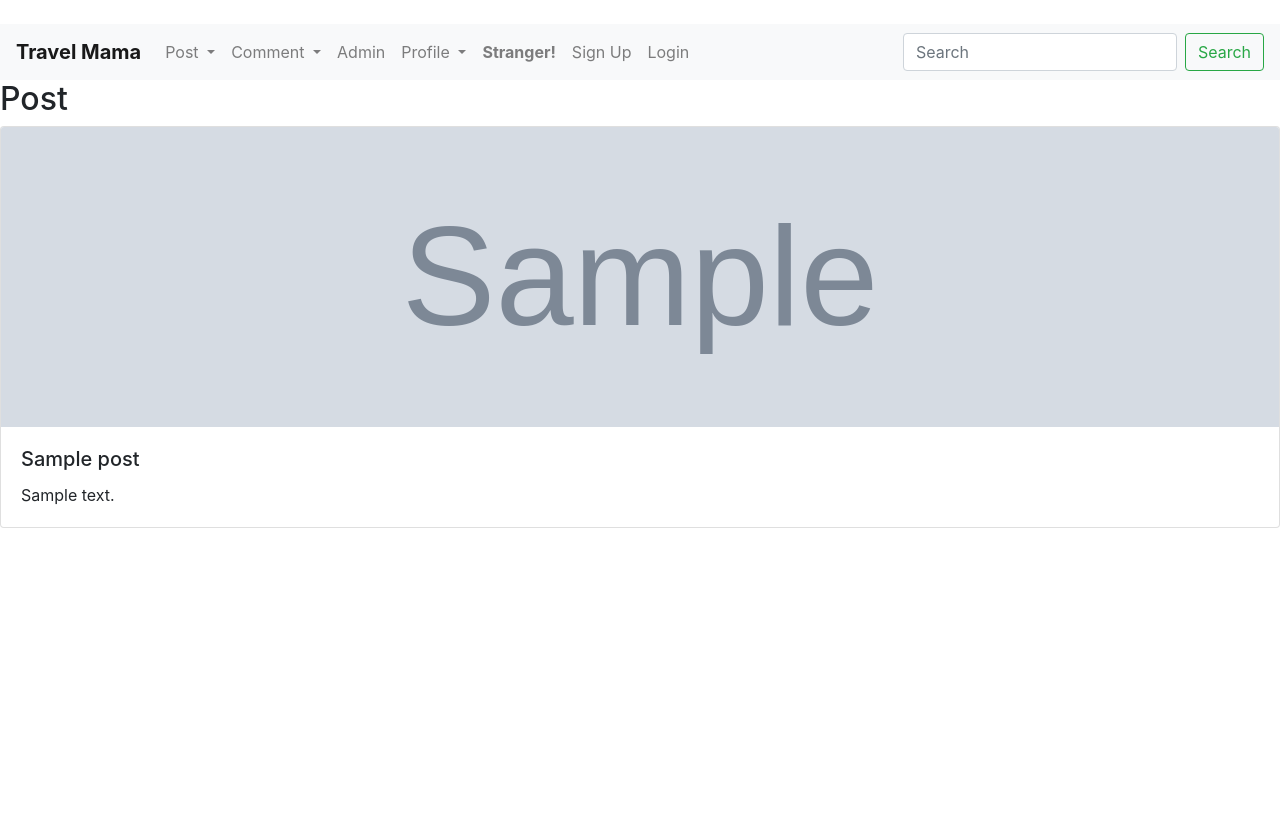
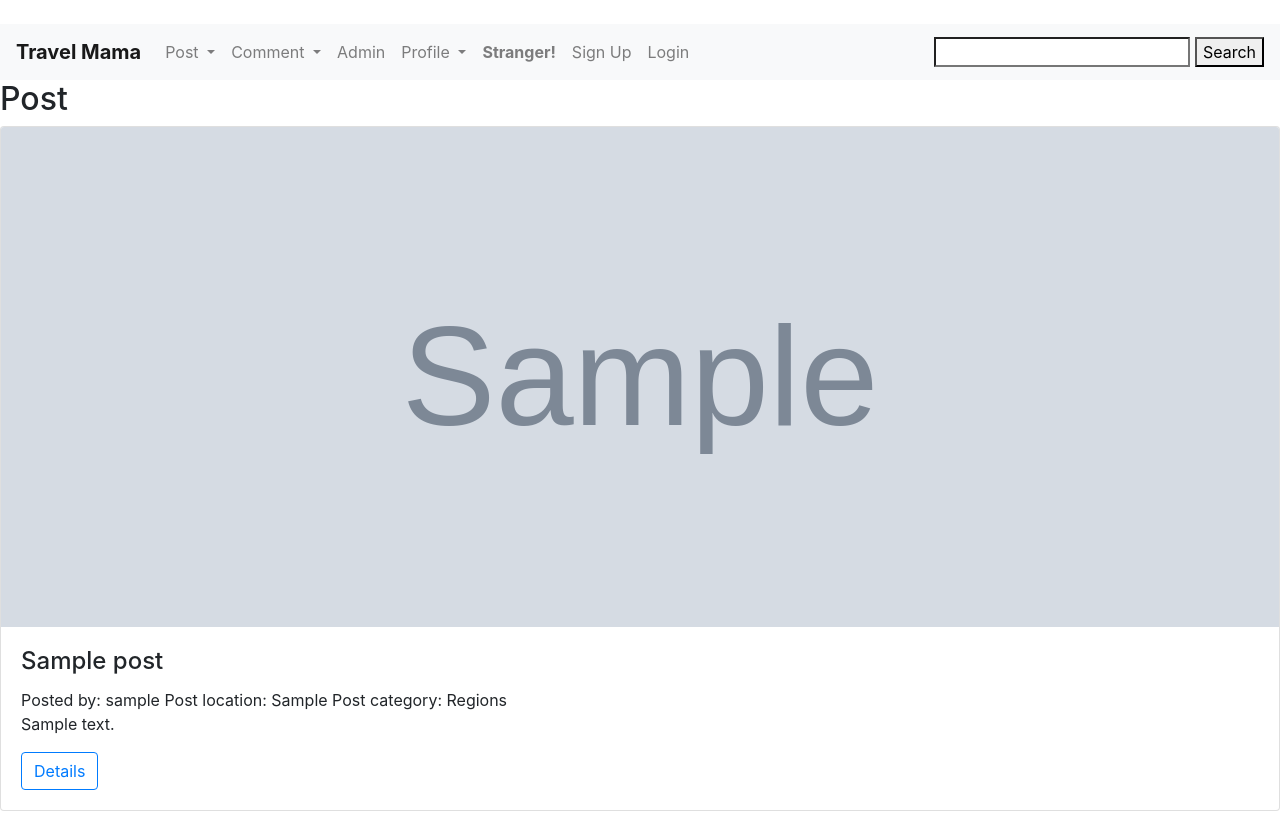
Before and after one commit to htrafsan/Travelxp, a Django app: page /post/ in a window 1280 px wide. Before the commit the page ends 528 px from the top, so only its background shows below. Run offline with Django 3.2, Linux system fonts and the light colour scheme; tables that the repository leaves empty hold one stand-in row (values such as "Sample post"); grey boxes marked "Sample" are stand-in pictures; some libraries are stand-ins or nearby versions.

Commit message:
Dynamic & Searching

```diff
--- a/PostManagement/views.py
+++ b/PostManagement/views.py
@@ -1,16 +1,40 @@
-from django.shortcuts import render
+from django.shortcuts import render, get_object_or_404, redirect, HttpResponseRedirect
 from .models import Post
 from .forms import PostForm
 from django.contrib.auth.decorators import login_required
 from django.contrib.auth.forms import UserCreationForm
+from django.urls import reverse
 
 
 def showPost(request):
     postList = Post.objects.all()
+
+    if request.method == 'POST':
+        postList = Post.objects.filter(Post_title__icontains=request.POST['search'])
+        postTags = Post.objects.filter(Post_tags__icontains=request.POST['search'])
+
+        postList = postList | postTags # C = A U B set operation
+
     context = {
         'Post': postList
     }
     return render(request, 'PostManagement/PostList.html', context)
+# def showPost(request):
+#     postList = Post.objects.all()
+#     context = {
+#         'Post': postList
+#     }
+#     return render(request, 'PostManagement/PostList.html', context)
+
+def showDetails(request, post_id):
+
+    searched_post = get_object_or_404(Post, id=post_id)
+    context = {
+        'search': searched_post
+    }
+    return render(request, 'PostManagement/detail_post_view.html', context)
+
+
 
 def registration(request):
     form = UserCreationForm()
--- a/Travelmama/urls.py
+++ b/Travelmama/urls.py
@@ -31,10 +31,13 @@ urlpatterns = [
     path('profile/', visitor_views.show_profile, name='showProfile'),
     path('updateprofile/', visitor_views.createProfile, name='createProfile' ),
 
+    path('post/<int:post_id>', post_views.showDetails, name='detail_view'),
+    path('post/', post_views.showPost, name='Post'),
+
     path('comment/', comment_views.showComment, name='Comment'),
     path('insertcomment/', comment_views.insertComment, name='insertComment'),
 
-    path('post/', post_views.showPost, name='Post'),
+
     path('insertpost/', post_views.insertPost, name='insertPost'),
     path('', post_views.showHome, name='Homepage'),
 
--- a/templates/PostManagement/PostList.html
+++ b/templates/PostManagement/PostList.html
@@ -4,84 +4,23 @@
 
 {% block content %}
     <h2>Post </h2>
-{#    <table border="2">#}
-{#        <tr>#}
-{#            <th>#}
-{#                Post ID#}
-{#            </th>#}
-{#            <th>#}
-{#                Post Title#}
-{#            </th>#}
-{#            <th>#}
-{#                Post By#}
-{#            </th>#}
-{#            <th>#}
-{#                Location#}
-{#            </th>#}
-{#            <th>#}
-{#                Post Catagory#}
-{#            </th>#}
-{#            <th>#}
-{#                Tags#}
-{#            </th>#}
-{#            <th>#}
-{#                Photos#}
-{#            </th>#}
-{#            <th>#}
-{#                Description#}
-{#            </th>#}
-{#        </tr>#}
     <div class="card mb-3">
 
         {% for p in Post %}
-{#        <tr>#}
-{#            <td>#}
-{#                {{ p.id }}#}
-{#            </td>#}
-{#            <td>#}
-{#                {{ p.Post_title }}#}
-{#            </td>#}
-{#            <td>#}
-{#                {{ p.User.username }}#}
-{#            </td>#}
-{#            <td>#}
-{#                {{ p.Post_location}}#}
-{#            </td>#}
-{#            <td>#}
-{#                {{ p.Post_catagory}}#}
-{#            </td>#}
-{#            <td>#}
-{#                {{ p.Post_tags}}#}
-{#            </td>#}
-{#            <td>#}
-{#                <img src="{{ p.Post_image.url }}" width="200" height="200" alt="image">#}
-{#            </td>#}
-{#            <td>#}
-{#                 {{ p.Post_description}}#}
-{#            </td>#}
-{#        </tr>#}
 
-  <img class="card-img-top" src="{{ p.Post_image.url }}" alt="Card image cap" width="720"height="300">
+  <img class="card-img-top" src="{{ p.Post_image.url }}" alt="Card image cap" width="800"height="500">
   <div class="card-body">
-    <h5 class="card-title">{{ p.Post_title }}</h5>
+    <h4 class="card-title">{{ p.Post_title }}</h4>
+    Posted by: <h7 class="card-title">{{p.User.username}}</h7>
+      Post location: <h7 class="card-title">{{ p.Post_location}}</h7>
+    Post category: <h7 class="card-title"> {{ p.Post_catagory}}</h7>
     <p class="card-text">   {{ p.Post_description}}</p>
+    <a href="{{ p.id }}">
+                    {# http://127.0.0.1:8000/products/product_id    #}
+        <button type="button" class="btn btn-outline-primary">Details</button>
+    </a>
 
   </div>
-
-
-
-
-
-{#        <h2>Post info:  {{ p.id }} </h2>#}
-{#        Post Name: {{ p.Post_title }} <br>#}
-{#        Post By: {{ p.User.username }} <br>#}
-{#        Location: {{ p.Post_location}} <br>#}
-{#        Post Category: {{ p.Post_catagory}} <br>#}
-{#        Post Tags:{{ p.Post_tags}} <br>#}
-{#        Post Image(Optional): <img src="{{ p.Post_image.url }}" width="800" height="500" alt="image"> <br>#}
-{#        Post Description: {{ p.Post_description}} <br>#}
-
-
     {% endfor%}
     </div>
 
--- a/templates/base.html
+++ b/templates/base.html
@@ -108,10 +108,11 @@
 
 
     </ul>
-    <form class="form-inline my-2 my-lg-0">
-      <input class="form-control mr-sm-2" type="search" placeholder="Search" aria-label="Search">
-      <button class="btn btn-outline-success my-2 my-sm-0" type="submit">Search</button>
-    </form>
+    <form method="POST" action="{% url 'Post' %}">
+                {% csrf_token %}
+              <input  type="search" name="search">
+              <button  type="submit">Search</button>
+            </form>
   </div>
 </nav>
 
```
Also changed, not shown: templates/PostManagement/detail_post_view.html (added, +31 -0 lines), media/120283081_1410545389134464_1795641501451178682_o.jpg (added), media/120328129_2629193917344752_1478163878052561866_n.jpg (added), media/120411743_169161981490615_8376141231078203300_n.jpg (added), media/What_Size_Skateboard_Should_I_Get-03.png (added), media/images/Admin_profile/116795449_1465852623603233_6674205002239489231_o.jpg (added), media/images/Admin_profile/118646845_2792234600999914_1432682289173910090_o.jpg (added), media/images/Admin_profile/120411743_169161981490615_8376141231078203300_n.jpg (added), media/images/Admin_profile/20200830073016_IMG_9369-02.jpeg (added), media/images/Admin_profile/37928452_2132190150387550_8241996482442428416_o.jpg (added), media/images/Admin_profile/71712617_979870245679240_572806095911780352_n.jpg (added), media/images/Admin_profile/86211143_2514012855521542_6271805652742438912_o.jpg (added), media/images/Visitor_profile/20200830073016_IMG_9369-02.jpeg (added), media/images/Visitor_profile/37928452_2132190150387550_8241996482442428416_o.jpg (added).
